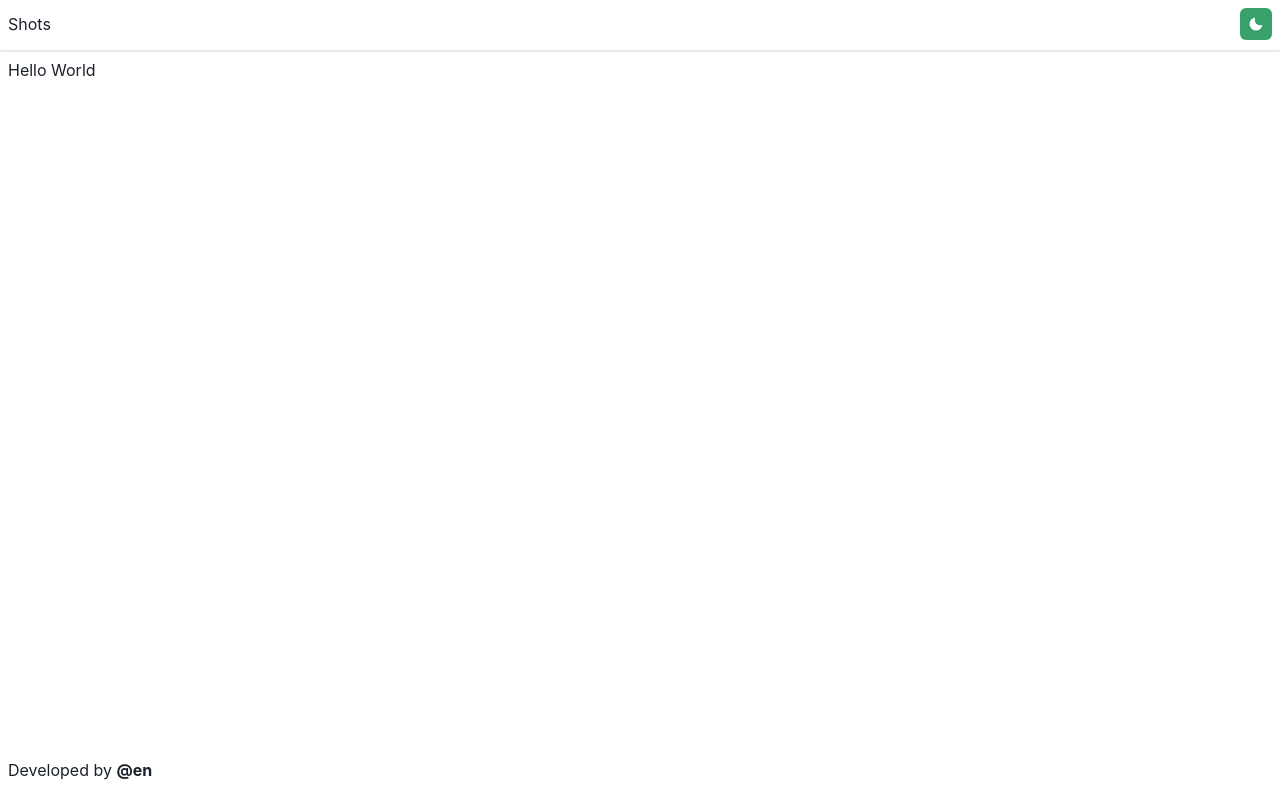
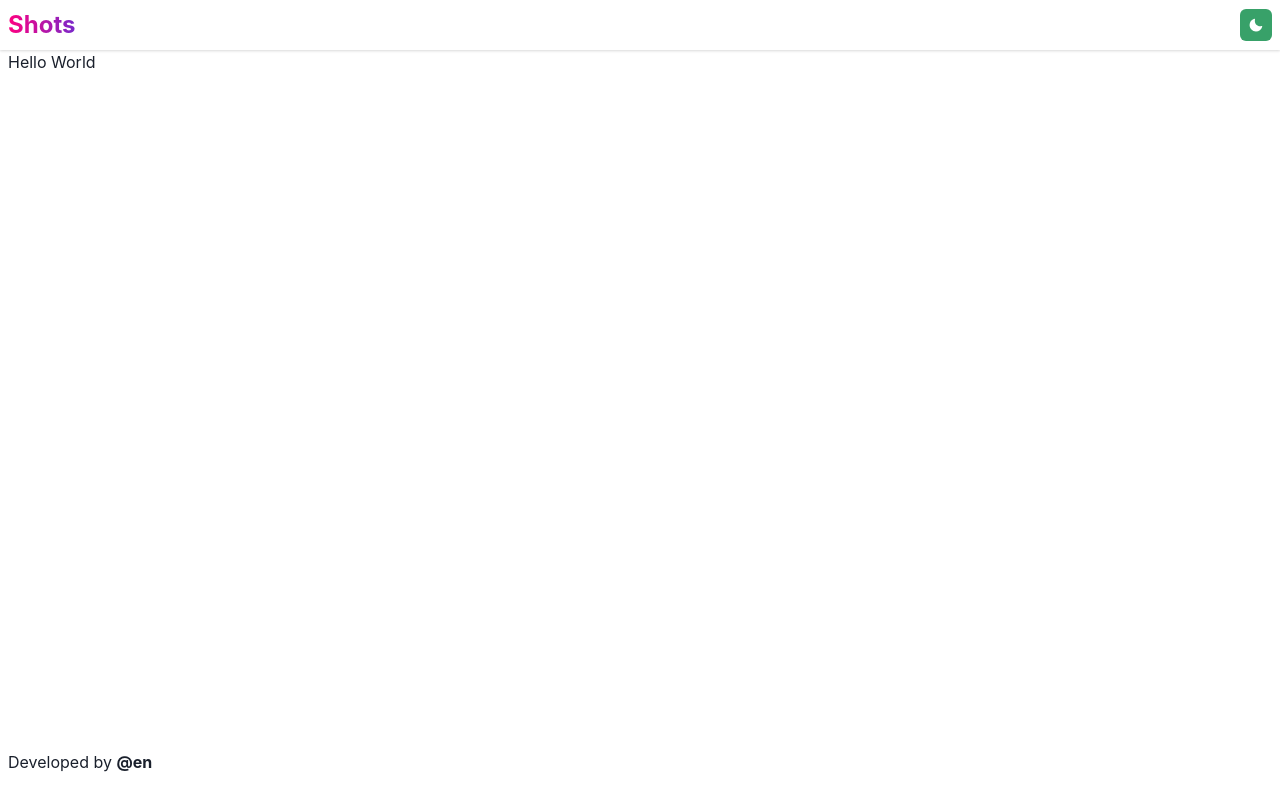
Before and after one commit to i-naeem/reditshot, a Next.js app: page / in a window 1280 px wide. Built offline with nearby package versions, Linux system fonts and the light colour scheme.

Commit message:
:sparkles: Add brand

```diff
--- /dev/null
+++ b/src/components/Brand.js
@@ -0,0 +1,14 @@
+import { Text } from '@chakra-ui/react';
+
+export const Brand = props => {
+  return (
+    <Text
+      bgGradient='linear(to-l, #7928CA, #FF0080)'
+      bgClip='text'
+      fontSize='2xl'
+      fontWeight='bold'
+    >
+      {process.env.NEXT_PUBLIC_APP_NAME || 'Shots'}
+    </Text>
+  );
+};
--- a/src/pages/_app.js
+++ b/src/pages/_app.js
@@ -6,24 +6,25 @@ import {
   Input,
   Text,
 } from '@chakra-ui/react';
+import { Brand } from '../components/Brand';
 import { DarkModeSwitch } from '../components/DarkModeSwitch';
 import theme from '../theme';
 
 function MyApp({ Component, pageProps }) {
   return (
     <ChakraProvider theme={theme}>
-      <Box p='2' as='header' boxShadow='base' minH='50px'>
-        <Flex alignItems='center' justifyContent='space-between' h='100%'>
-          <Text>{process.env.NEXT_PUBLIC_APP_NAME || 'Shots'}</Text>
+      <Box px='2' as='header' boxShadow='base'>
+        <Flex alignItems='center' justifyContent='space-between' minH='50px'>
+          <Brand />
           <DarkModeSwitch />
         </Flex>
       </Box>
 
-      <Box p='2' as='main' minH='calc(100vh - 50px - 50px)'>
+      <Box px='2' as='main' minH='calc(100vh - 50px - 50px)'>
         <Component {...pageProps} />
       </Box>
 
-      <Box p='2' as='footer' minH='50px'>
+      <Box px='2' as='footer' minH='50px'>
         <Text>
           Developed by <strong>@en</strong>
         </Text>
```
